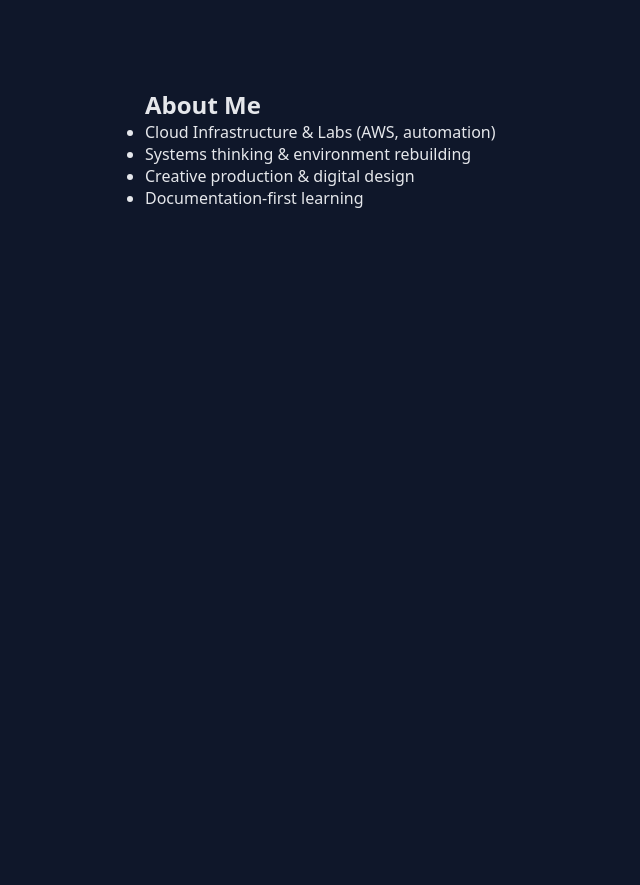
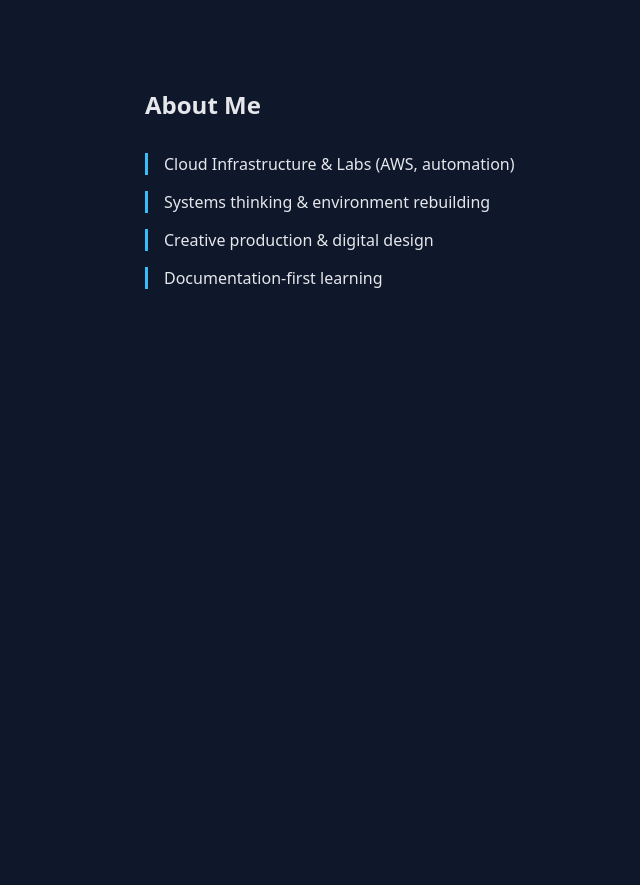
Before and after one commit to Scarr77/scarr77.github.io, a plain HTML site: page index.html in a window 1280 px wide. Shown: the part 840-1725 px from the top of the page, without its empty margins (77-717 px from the left). Drawn offline with Linux system fonts and the light colour scheme.

Commit message:
Add styles for skills section in styles.css

```diff
--- a/styles.css
+++ b/styles.css
@@ -161,3 +161,13 @@ nav a:hover::after {
   color: var(--accent);
   border: 1px solid var(--accent);
 }
+.skills {
+  margin-top: 2rem;
+}
+
+.skills li {
+  margin-bottom: 1rem;
+  list-style: none;
+  padding-left: 1rem;
+  border-left: 3px solid var(--accent);
+}
```
